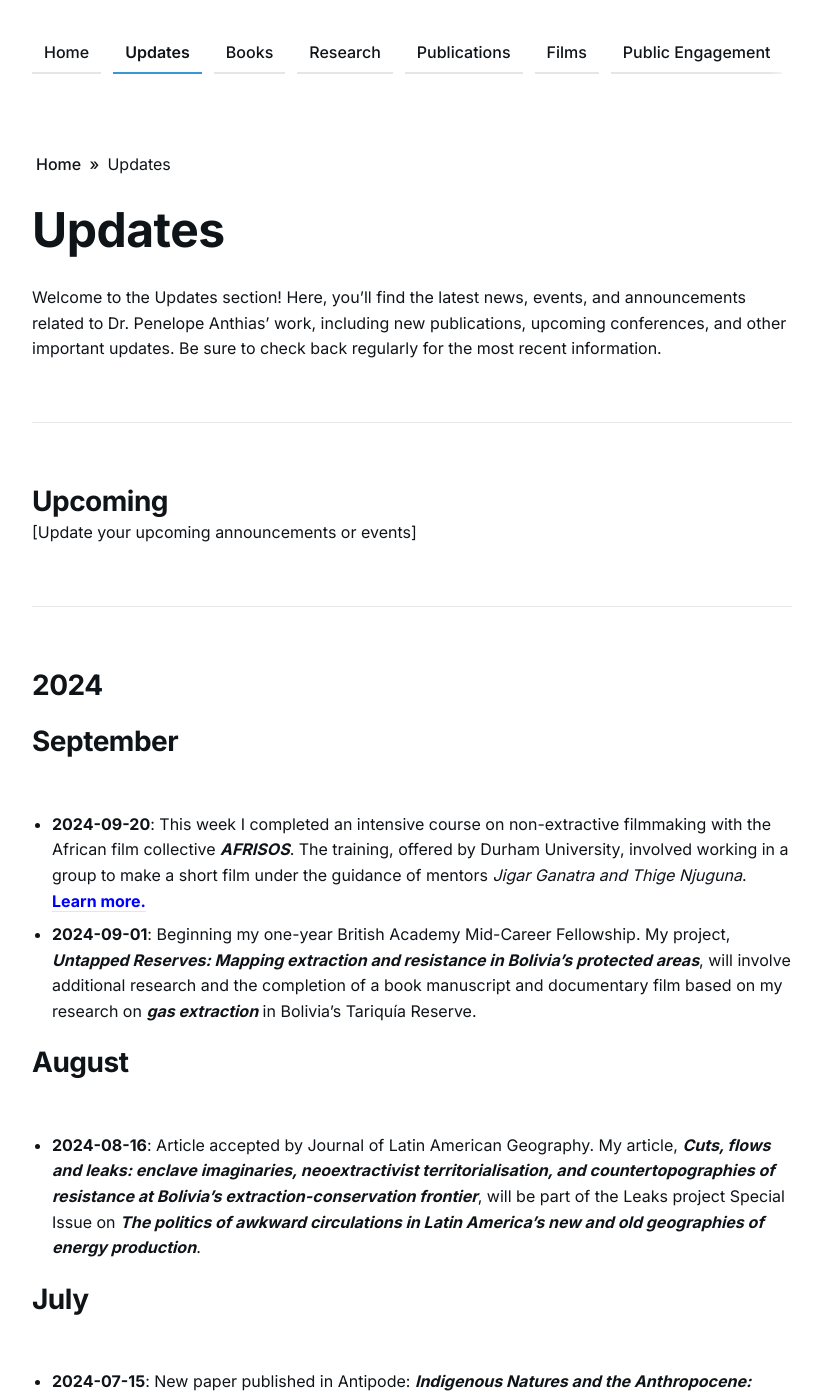
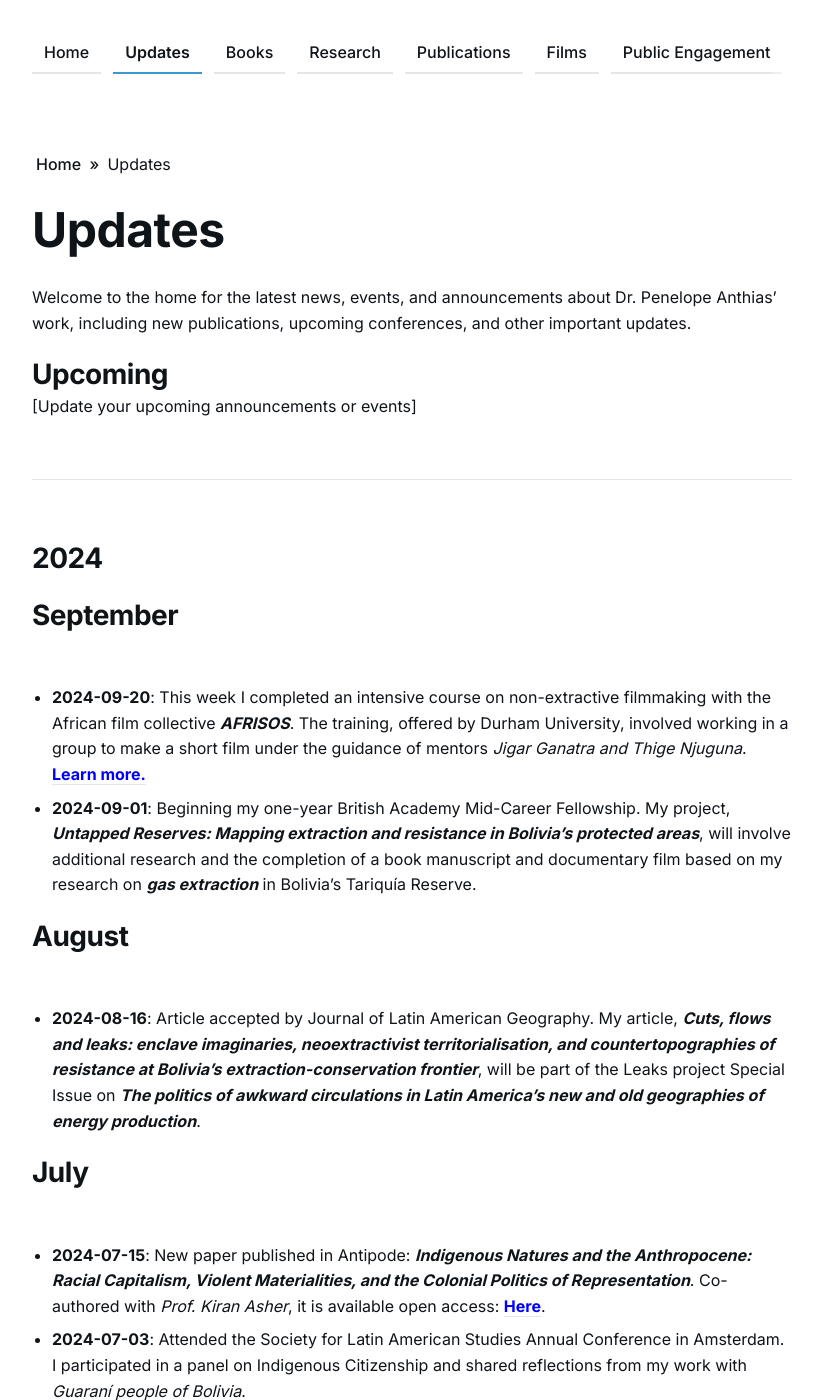
Before and after one commit to RelevantResearch/penelopeanthias, a Jekyll site: the page built from _pages/updates.md, in a window 1280 px wide and 1400 px high. Shown: the whole window, without its empty margins (228-1051 px from the left). Built offline with Jekyll 4.4.1, drawn with Linux system fonts in a browser that asks for light colours; some of the changed text lies outside the part shown.

Commit message:
Update updates.md

```diff
--- a/_pages/updates.md
+++ b/_pages/updates.md
@@ -6,9 +6,7 @@ image:
 page_cover:
 ---
 
-Welcome to the Updates section! Here, you'll find the latest news, events, and announcements related to Dr. Penelope Anthias' work, including new publications, upcoming conferences, and other important updates. Be sure to check back regularly for the most recent information.
-
----
+Welcome to the home for the latest news, events, and announcements about Dr. Penelope Anthias' work, including new publications, upcoming conferences, and other important updates.
 
 ## Upcoming
 
@@ -34,16 +32,4 @@ Welcome to the Updates section! Here, you'll find the latest news, events, and a
 
 ---
 
-## 2023
-
-[your 2023 events/updates will be here]
-
----
-
-## 2022
-
-[your 2022 events/updates will be here]
-
----
-
 ***For inquiries, feel free to reach out via the contact page.***
```
